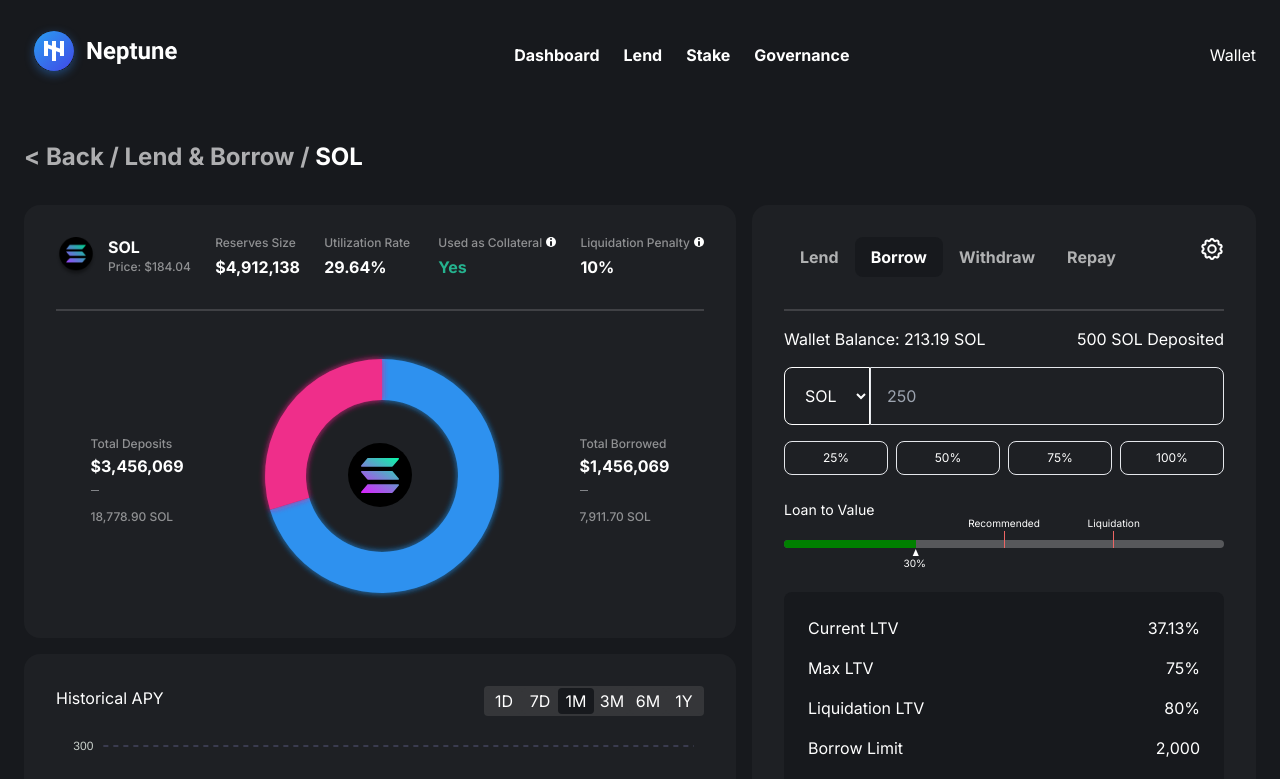
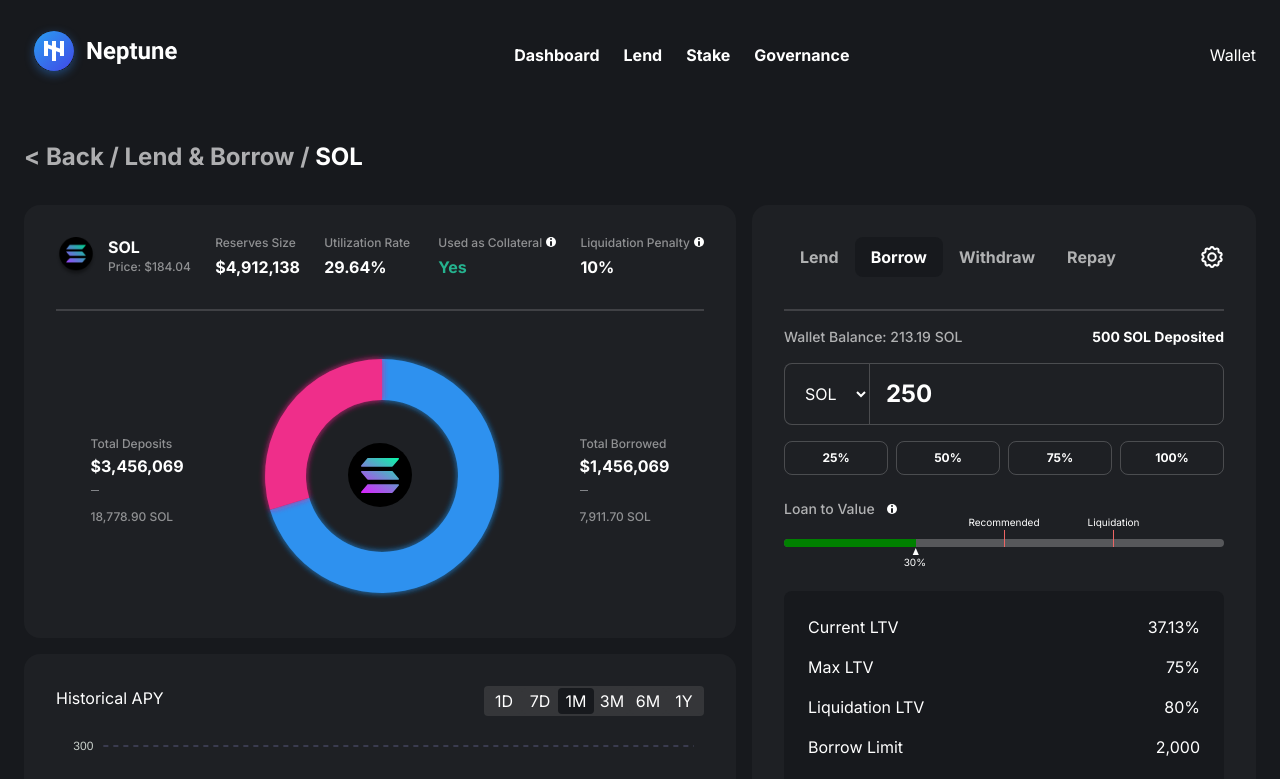
Before and after one commit to HollandPleskac/Neptune-Dapp, a Next.js app in the folder frontend_ui/: page / in a window 1280 px wide. Shown: the top 779 px of the page. Built offline with nearby package versions, Linux system fonts and the light colour scheme.

Commit message:
- borrow section updates - font and border styling - prettier jsxSingleQuote to true

```diff
--- a/frontend_ui/components/LendAndBorrow/RightDetails/PercentButtons/index.tsx
+++ b/frontend_ui/components/LendAndBorrow/RightDetails/PercentButtons/index.tsx
@@ -5,7 +5,7 @@ const PercentButtons = () => {
       {percents.map((p, i) => (
         <button
           key={i}
-          className="rounded-lg border text-xs text-white w-104px p-2"
+          className="rounded-lg border border-gray-fadedMore text-xs text-white w-104px p-2 font-bold"
         >
           {p}
         </button>
--- a/frontend_ui/components/LendAndBorrow/RightDetails/WalletDetails/index.tsx
+++ b/frontend_ui/components/LendAndBorrow/RightDetails/WalletDetails/index.tsx
@@ -1,8 +1,8 @@
 const WalletDetails = () => {
   return (
-    <div className="flex justify-between mt-4">
+    <div className="flex justify-between mt-4 text-gray-faded font-medium text-sm leading-5">
       <span>Wallet Balance: 213.19 SOL</span>
-      <span>500 SOL Deposited</span>
+      <span className="text-white font-bold">500 SOL Deposited</span>
     </div>
   );
 };
--- a/frontend_ui/components/LendAndBorrow/RightDetails/index.tsx
+++ b/frontend_ui/components/LendAndBorrow/RightDetails/index.tsx
@@ -18,7 +18,7 @@ const RightDetails = () => {
   const [tab, setTab] = useState(tabs[1]);
   return (
     <div className="w-dashboardRight bg-dark-secondary rounded-2xl p-8">
-      <div className="flex justify-between">
+      <div className="flex justify-between items-center">
         <div className="flex justify-between rightDetails-top-buttons">
           {tabs.map((t, i) => (
             <button
@@ -33,7 +33,7 @@ const RightDetails = () => {
             </button>
           ))}
         </div>
-        <div className="rightDetails-top-gear">
+        <div className="rightDetails-top-gear flex">
           <button>
             <SettingsIcon />
           </button>
--- a/frontend_ui/components/common/InputPicker/index.tsx
+++ b/frontend_ui/components/common/InputPicker/index.tsx
@@ -1,12 +1,12 @@
 const InputPicker = ({ placeholder }: Props) => {
   return (
     <div className="flex w-full mt-4">
-      <select className="rounded-tl-lg rounded-bl-lg border border-white bg-transparent p-4">
+      <select className="rounded-tl-lg rounded-bl-lg border border-r-0 border-gray-fadedMore bg-transparent p-4">
         <option>SOL</option>
         <option>NEP</option>
       </select>
       <input
-        className="rounded-tr-lg rounded-br-lg border bg-transparent text-white placeholder-gray p-4 w-full"
+        className="rounded-tr-lg rounded-br-lg border border-gray-fadedMore bg-transparent text-white placeholder-gray p-4 w-full text-2xl leading-7 font-bold placeholder:text-white"
         placeholder={placeholder}
       />
     </div>
--- a/frontend_ui/components/common/RangeBar/index.tsx
+++ b/frontend_ui/components/common/RangeBar/index.tsx
@@ -1,5 +1,7 @@
 import cx from 'classnames';
-import TriangleWhitePointer from './../../../assets/TriangleWhitePointer';
+
+import TriangleWhitePointer from 'assets/TriangleWhitePointer';
+import InfoIcon from 'assets/InfoIcon';
 import styles from './rangeBar.module.scss';
 
 const RangeBar = ({ indicatorPercent }: Props) => {
@@ -14,10 +16,17 @@ const RangeBar = ({ indicatorPercent }: Props) => {
     }
   };
   return (
-    <div className="flex flex-col mt-6">
-      <span className="block text-14px">Loan to Value</span>
+    <div className='flex flex-col mt-6'>
+      <div className='flex items-center'>
+        <span className='block text-14px text-gray-faded font-medium leading-5'>
+          Loan to Value
+        </span>
+        <span className='ml-3 inline-block'>
+          <InfoIcon text-white />
+        </span>
+      </div>
       <div
-        className="w-full h-2 relative top-5 rounded-xl rounded-xl"
+        className='w-full h-2 relative top-5 rounded-xl'
         style={{ backgroundColor: 'rgba(255, 255, 255, 0.25)' }}
       >
         <span
@@ -38,13 +47,13 @@ const RangeBar = ({ indicatorPercent }: Props) => {
           Liquidation
         </span>
         <div
-          className="absolute left-0 h-2 rounded-tl-xl rounded-bl-xl"
+          className='absolute left-0 h-2 rounded-tl-xl rounded-bl-xl'
           style={{
             width: `${indicatorPercent}%`,
             backgroundColor: rangeBgColor(),
           }}
         >
-          <span className="absolute text-10px top-4" style={{ right: '-10px' }}>
+          <span className='absolute text-10px top-4' style={{ right: '-10px' }}>
             {indicatorPercent}%
           </span>
           <TriangleWhitePointer
--- a/frontend_ui/tailwind.config.js
+++ b/frontend_ui/tailwind.config.js
@@ -20,6 +20,7 @@ module.exports = {
         gray: {
           light: '#353639',
           faded: 'rgba(255, 255, 255, 0.65)',
+          fadedMore: 'rgba(255, 255, 255, 0.2)',
         },
         green: {
           normal: '#25B38F',
@@ -35,8 +36,8 @@ module.exports = {
         '2px': '2px',
       },
       fontSize: {
-        '10px': '0.63rem',
-        '14px': '0.88rem',
+        '10px': '0.625rem',
+        '14px': '0.875rem',
       },
     },
   },
```
Also changed, not shown: frontend_ui/components/LendAndBorrow/RightDetails/rightDetails.module.scss (line endings or trailing spaces), 1 other file (tests, documents, lock files or other folders).
